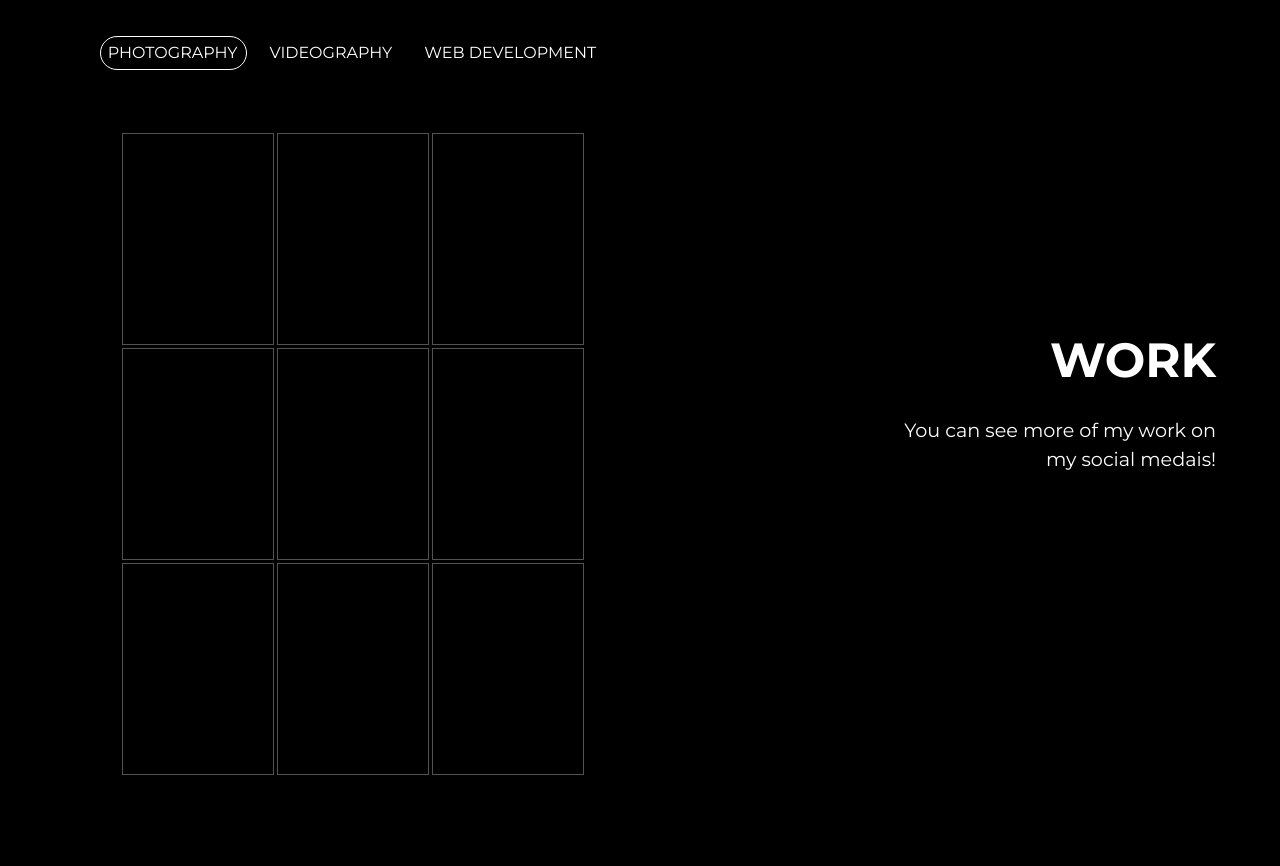
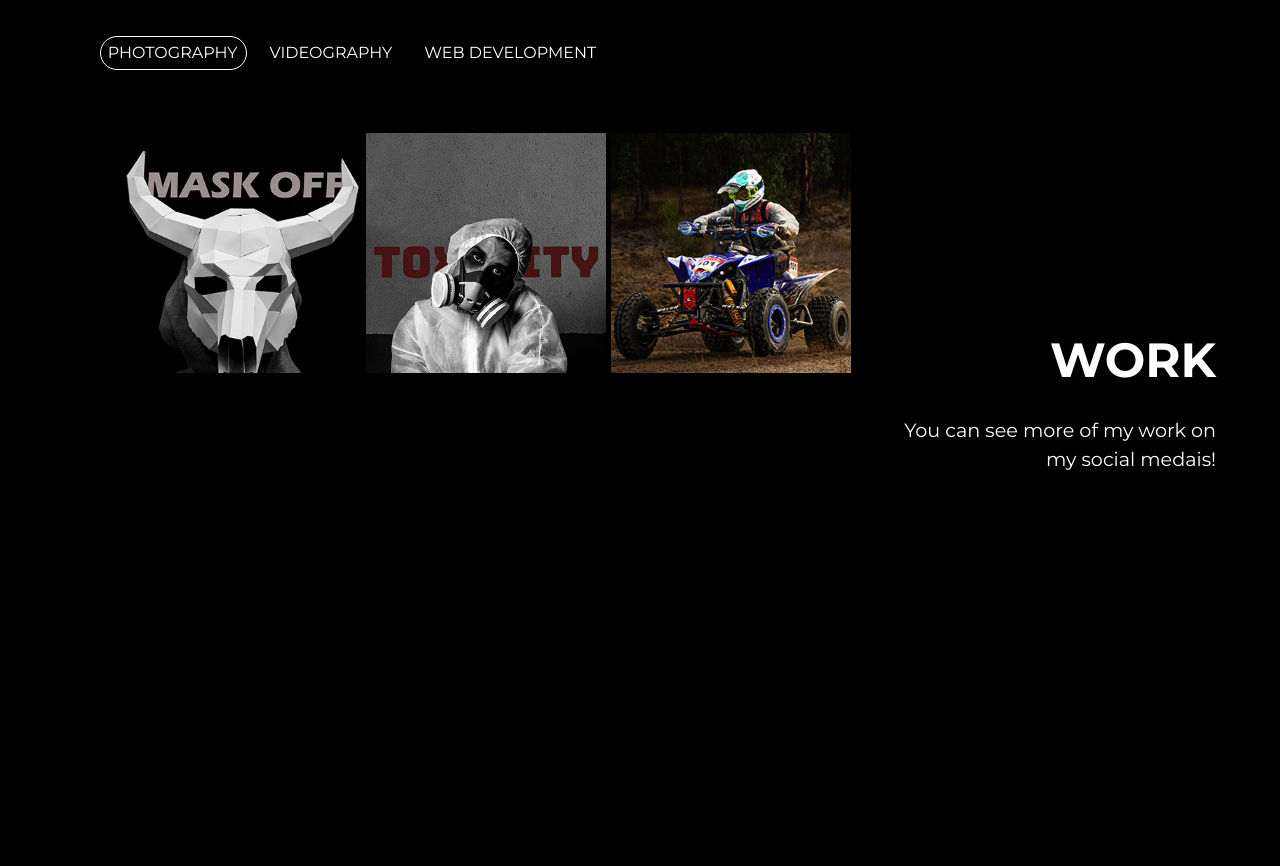
Before and after one commit to DanielRovisco/Portfolio, a plain HTML site: page index.html in a window 1280 px wide. Shown: the part 1660-2526 px from the top of the page. Drawn offline with Linux system fonts and the light colour scheme.

Commit message:
3 photo works add

```diff
--- a/index.html
+++ b/index.html
@@ -141,9 +141,24 @@
           <div class="selector"></div>
         </div>
         <div class="work-display">
-          <div class="work"></div>
-          <div class="work"></div>
-          <div class="work"></div>
+          <a
+            target="_blank"
+            href="https://www.behance.net/gallery/84108467/MASK-OFF"
+          >
+            <div class="work work1"></div>
+          </a>
+          <a
+            target="_blank"
+            href="https://www.behance.net/gallery/81785657/TOXICITY"
+          >
+            <div class="work work2"></div>
+          </a>
+          <a
+            target="_blank"
+            href="https://www.behance.net/gallery/130588185/Baja500-Portalegre-2021"
+          >
+            <div class="work work3"></div>
+          </a>
           <div class="work"></div>
           <div class="work"></div>
           <div class="work"></div>
--- a/style.scss
+++ b/style.scss
@@ -343,10 +343,29 @@ h1 {
       width: 80%;
       height: 80%;
       gap: 0.3rem;
+      .work1 {
+        background-image: url(./images/photowork/maskoff.jpg);
+        background-position: center center;
+        background-repeat: no-repeat;
+        background-size: contain;
+      }
+      .work2 {
+        background-image: url(./images/photowork/Toxicity.jpg);
+        background-position: center center;
+        background-repeat: no-repeat;
+        background-size: contain;
+      }
+      .work3 {
+        background-image: url(./images/photowork/Baja2021.jpg);
+        background-position: center center;
+        background-repeat: no-repeat;
+        background-size: contain;
+      }
       .work {
-        border: 1px solid rgb(82, 82, 82);
-        width: 100%;
-        height: 100%;
+        width: 15rem;
+        height: 15rem;
+        cursor: pointer;
+        position: relative;
       }
     }
   }
```
Also changed, not shown: README.MD (added), images/photowork/Baja2021.jpg (added), images/photowork/Toxicity.jpg (added), images/photowork/maskoff.jpg (added), style.css, 1 other file.
